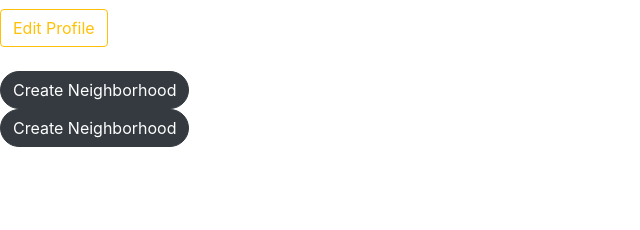
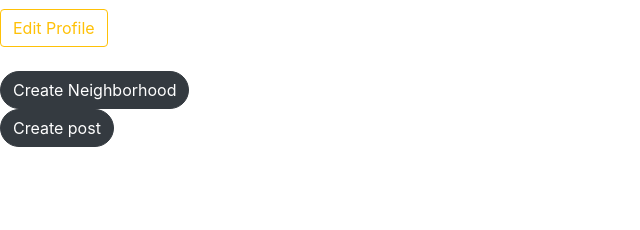
Before and after one commit to lizgi/Hood-Watch, a Django app: page /profile/ in a window 1280 px wide. Shown: the part 570-800 px from the top of the page, without its empty margins (0-640 px from the left). Run offline with Django 3.2, Linux system fonts and the light colour scheme; the visitor is signed in with stand-in values (Sample User, id 1); data comes from the database, SQL or seed files in the repository; some libraries are stand-ins or nearby versions; some web fonts are replaced.

Commit message:
loop buttons

```diff
--- a/hoodapp/templates/profile.html
+++ b/hoodapp/templates/profile.html
@@ -55,7 +55,7 @@
     </div>
     <div>
         <a href="{%url 'create_post'  %}"  class="btn btn-outline-dark bg-dark text-white rounded-pill">
-         Create Neighborhood
+         Create post
         </a>
     </div>
 </div>
```
